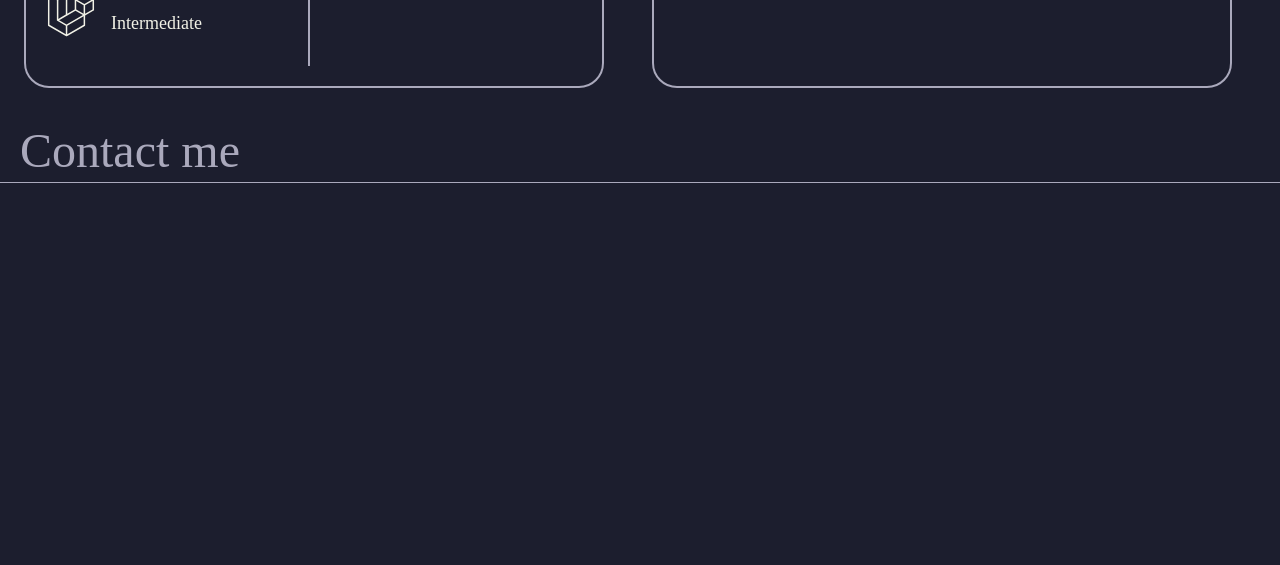
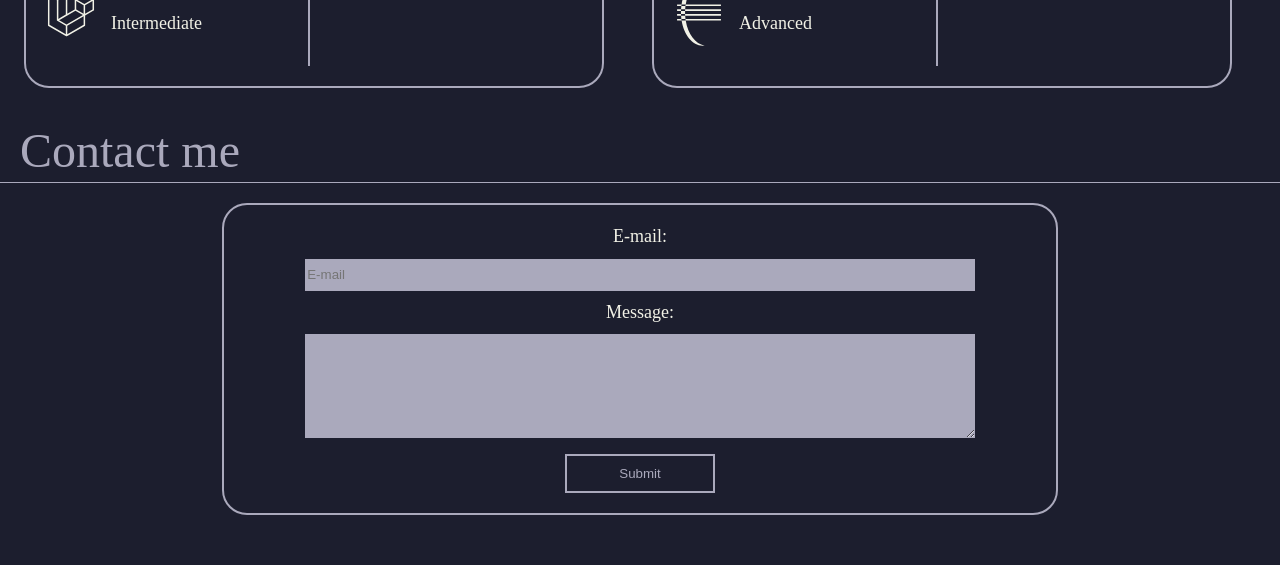
Before and after one commit to leo-knight98/My_page, a plain HTML site: page index.html in a window 1280 px wide. Shown: the part 2380-2945 px from the top of the page. Before the commit the page ends 2563 px from the top, so only its background shows below. Drawn offline with Linux system fonts and the light colour scheme; a web font is replaced by a local one.

Commit message:
form and fixes

```diff
--- a/css/style.css
+++ b/css/style.css
@@ -92,7 +92,6 @@ a, a:visited, a:active, a:hover {
 }
 
 .img {
-    width: 40%;
     margin: 20px;
     padding-right: 20px;
     border-right: 1px solid #aaa9bc;
@@ -121,6 +120,7 @@ a, a:visited, a:active, a:hover {
 
 #projectContainer {
     display: flex;
+    justify-content: center;
     flex-wrap: wrap;
     margin-bottom: 3rem;
 }
@@ -181,6 +181,34 @@ a, a:visited, a:active, a:hover {
     margin-left: 15px;
 }
 
+#contact-div {
+    margin-bottom: 50px;
+    width: 95%;
+    border: 2px solid #aaa9bc;
+    border-radius: 25px;
+    padding: 20px 0;
+}
+
+form {
+    width: 100%;
+    text-align: center;
+}
+
+input, textarea {
+    width: 80%;
+    margin: 10px 0;
+    background-color: #aaa9bc;
+    border: none;
+}
+
+input {
+    height: 30px;
+}
+
+textarea {
+    height: 100px;
+}
+
 @media (max-width: 768px) {
 
     #about-me {
@@ -228,4 +256,15 @@ a, a:visited, a:active, a:hover {
     #about-me {
         width: 65%;
     }
+
+    .img {
+        width: 40%;
+    }
+
+    #contact-div {
+        display: flex;
+        width: 65%;
+        margin: 20px auto 50px auto;
+        justify-content: center;
+    }
 }
--- a/index.html
+++ b/index.html
@@ -120,6 +120,16 @@
                                 <div><p>Apache</p>
                                 <p>Intermediate</p></div>
                             </div>
+                            <div class="skill">
+                                <img src="img/mariadb.svg" class="svg">
+                                <div><p>Maria DB</p>
+                                <p>Intermediate</p></div>
+                            </div>
+                            <div class="skill">
+                                <img src="img/eclipse.svg" class="svg">
+                                <div><p>Eclipse</p>
+                                <p>Advanced</p></div>
+                            </div>
                         </div>
                         <div class="right">
                             <div class="skill">
@@ -134,7 +144,15 @@
         </section>
         <section id="contact">
             <h2 class="title">Contact me</h2>
-
+            <div id="contact-div">
+                <form method="post" action="" id="contactForm">
+                    <label>E-mail:</label><br>
+                    <input type="email" id="email" placeholder="E-mail"><br>
+                    <label>Message:</label><br>
+                    <textarea></textarea><br>
+                    <button type="submit" id="send" value="Submit">Submit</button>
+                </form>
+            </div>
         </section>
     </div>
     <script src="js/main.js"></script>
--- a/js/main.js
+++ b/js/main.js
@@ -21,18 +21,23 @@ window.onload = function() {
     let project = new Project()
     let projectContainer = document.getElementById('projectContainer');
     projectContainer.innerHTML = project.showProjects();
+    let form = document.getElementById('contactForm');
+    form.addEventListener('submit', function() {
 
-    function sendEmail() {
+        sendEmail();
+    })
+}
+
+function sendEmail(email) {
     Email.send({
         Host : "smtp.mailtrap.io",
         Username : "8229986d6015a0",
         Password : "630eeb06d6373c",
         To : 'recipient@example.com',
-            From : "sender@example.com",
+        From : email,
         Subject : "Test email",
         Body : "<html><h2>Header</h2><strong>Bold text</strong><br></br><em>Italic</em></html>"
     }).then(
       message => alert(message)
     );
     }
-}
```
Also changed, not shown: img/eclipse.svg (added), img/mariadb.svg (added). Lines whose indentation alone changed are shown as unchanged.
